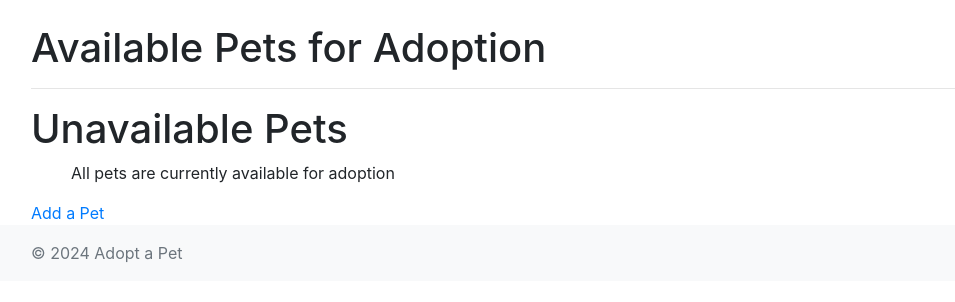
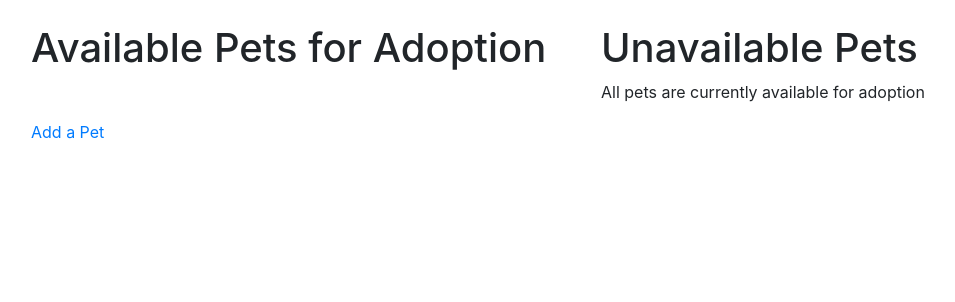
Before and after one commit to Prones94/adopt_agency, a Flask app: page / in a window 1280 px wide. Shown: the part 56-358 px from the top of the page, without its empty margins (54-1009 px from the left). Run offline with Flask 3, Linux system fonts and the light colour scheme; data that the repository does not hold is empty; some libraries are stand-ins or nearby versions.

Commit message:
included bootstrap theme to each of the html pages

```diff
--- a/templates/base.html
+++ b/templates/base.html
@@ -4,7 +4,9 @@
     <meta charset="UTF-8">
     <meta name="viewport" content="width=device-width, initial-scale=1.0">
     <title>{% block title %}Adopt a Pet{% endblock %}</title>
+
     <link rel="stylesheet" href="https://stackpath.bootstrapcdn.com/bootstrap/4.5.2/css/bootstrap.min.css">
+    <link rel="stylesheet" href="{{url_for('static', filename='style.css') }}">
 </head>
 <body>
 
@@ -27,12 +29,7 @@
         <!-- This is where the specific page content will go -->
         {% endblock %}
     </div>
-
-    <footer class="footer mt-auto py-3 bg-light">
-        <div class="container">
-            <span class="text-muted">&copy; 2024 Adopt a Pet</span>
-        </div>
-    </footer>
-
+    <script src="https://code.jquery.com/jquery-3.5.1.slim.min.js"></script>
+    <script src="https://cdn.jsdelivr.net/npm/bootstrap@4.5.2/dist/js/bootstrap.bundle.min.js"></script>
 </body>
 </html>
--- a/templates/homepage.html
+++ b/templates/homepage.html
@@ -1,36 +1,34 @@
-{% extends "base.html" %} {% block title %} Available and Unavailable Pets {%
-endblock %} {% block content %}
+{% extends 'base.html' %}
+{% block title %}
+  Available and Unavailable Pets
+{% endblock %}
+{% block content %}
+  <div class="row">
+    <div class="col-md-6">
       <h1>Available Pets for Adoption</h1>
-<ul>
+      <ul class="list-group">
         {% for pet in available_pets %}
-	<li>
+          <li class="list-group-item">
             <h3>{{ pet.name }}</h3>
             {% if pet.photo %}
-		<img
-			src="{{ pet.photo }}"
-			alt="Photo of {{ pet.name }}"
-			style="width: 150px; height: 150px"
-		/>
+              <img class="img-thumbnail" src="{{ pet.photo }}" alt="Photo of {{ pet.name }}" style="width: 150px; height: 150px" />
             {% endif %} {% if pet.available %}
               <strong>Available for adoption</strong>
             {% else %}
-		<strong>Not available at the moment</strong>
+              <p>Not available at the moment</p>
             {% endif %}
           </li>
         {% endfor %}
       </ul>
-<hr />
+    </div>
+    <div class="col-md-6">
       <h1>Unavailable Pets</h1>
-<ul>
+      <ul class="list-group">
         {% for pet in unavailable_pets %}
-	<li>
-		<h3>{{pet.name}}</h3>
+          <li class="list-group-item">
+            <h3>{{ pet.name }}</h3>
             {% if pet.photo %}
-		<img
-			src="{{ pet.photo }}"
-			alt="Photo of {{ pet.name }}"
-			style="width: 150px; height: 150px"
-		/>
+              <img class="img-thumbnail" src="{{ pet.photo }}" alt="Photo of {{ pet.name }}" style="width: 150px; height: 150px" />
             {% endif %}
             <strong>No longer available for adoption</strong>
           </li>
@@ -38,5 +36,7 @@ endblock %} {% block content %}
           <p>All pets are currently available for adoption</p>
         {% endfor %}
       </ul>
+    </div>
+  </div>
   <a href="/add">Add a Pet</a>
 {% endblock %}
```
Also changed, not shown: templates/add_pet.html (+9 -9 lines), templates/pet_detail.html (+14 -12 lines). Lines whose indentation alone changed are shown as unchanged.
